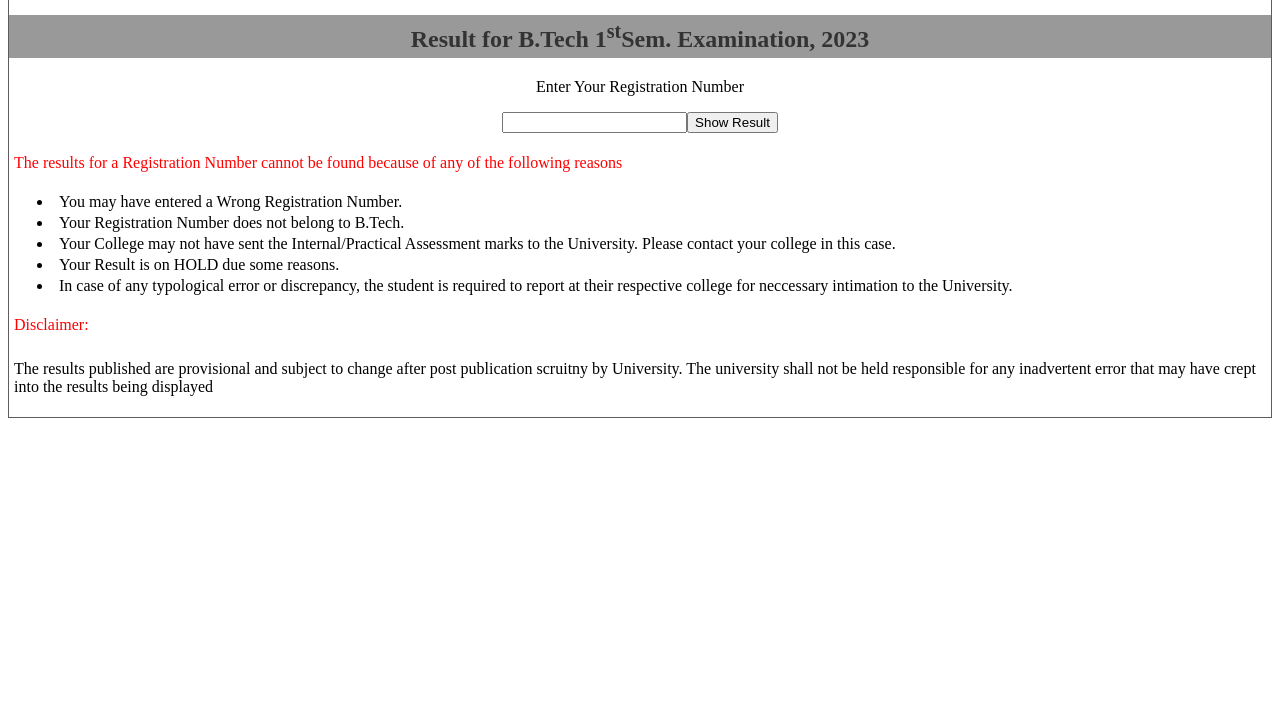
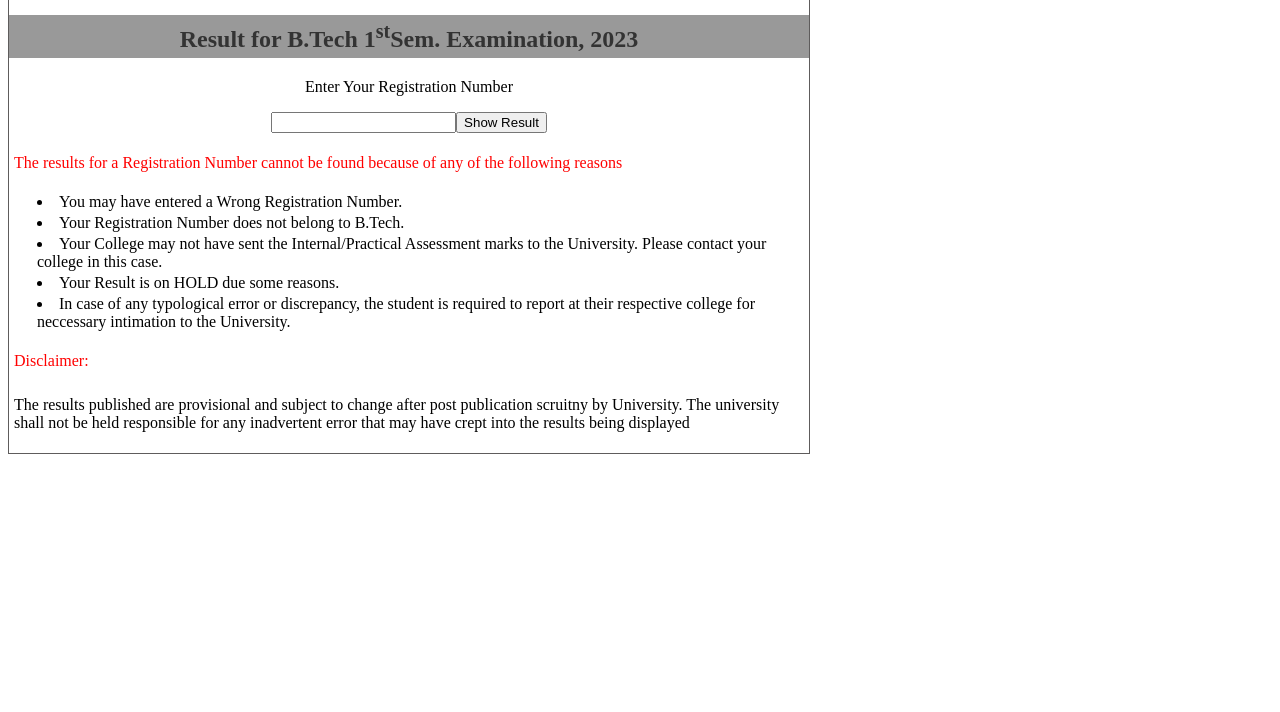
Before and after one commit to beu-patna-nic/beu-patna-nic, a plain HTML site: page index.html in a window 1280 px wide. Shown: the part 88-800 px from the top of the page. Drawn offline with Linux system fonts and the light colour scheme.

Commit message:
Update rslt.css

```diff
--- a/rslt.css
+++ b/rslt.css
@@ -42,6 +42,8 @@ body{
 
     border: 1px solid rgb(94, 92, 92);
     display: block;
+    height: 100%;
+    width: 100vh;
 
 }
 .disc{
```
